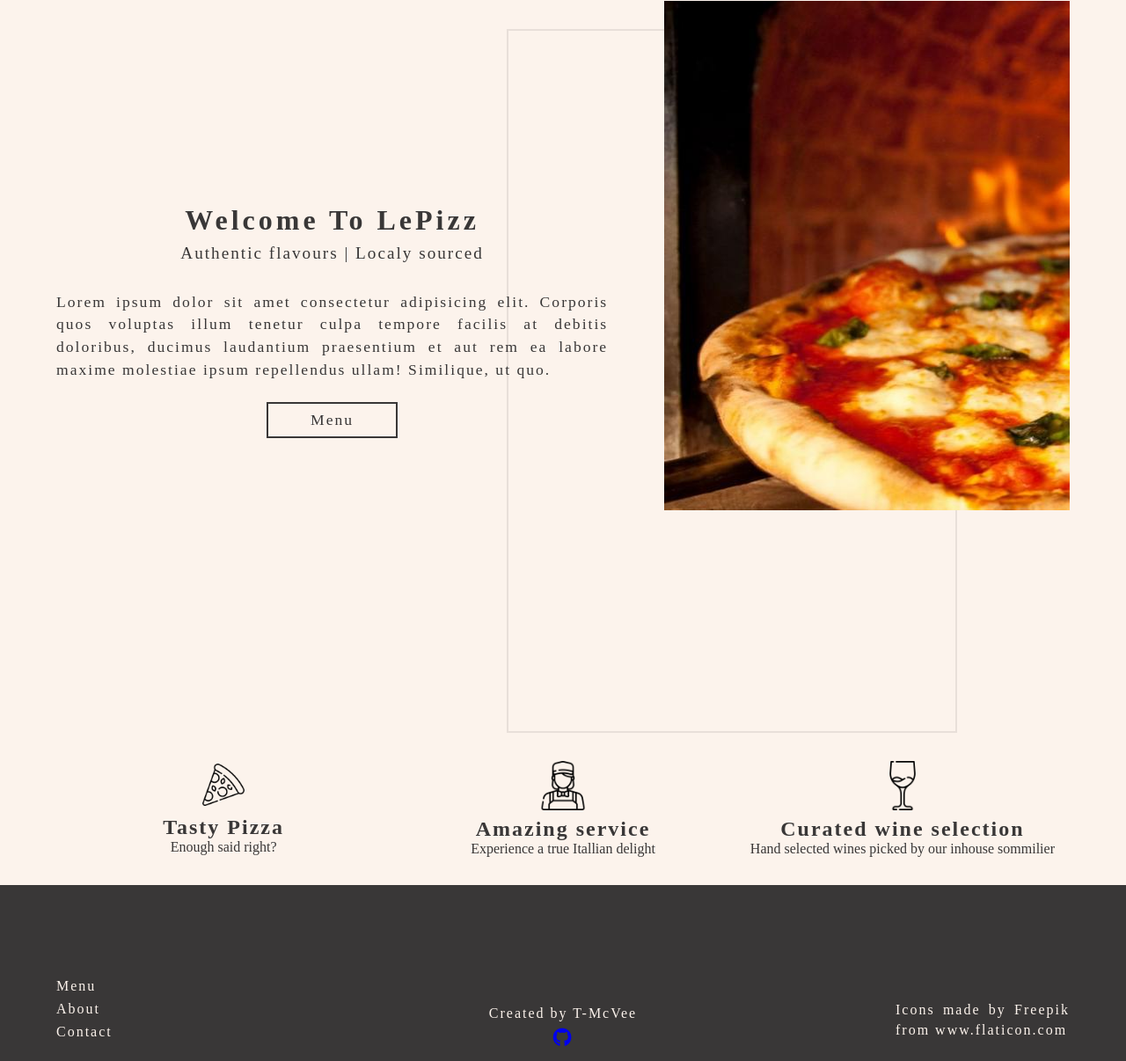
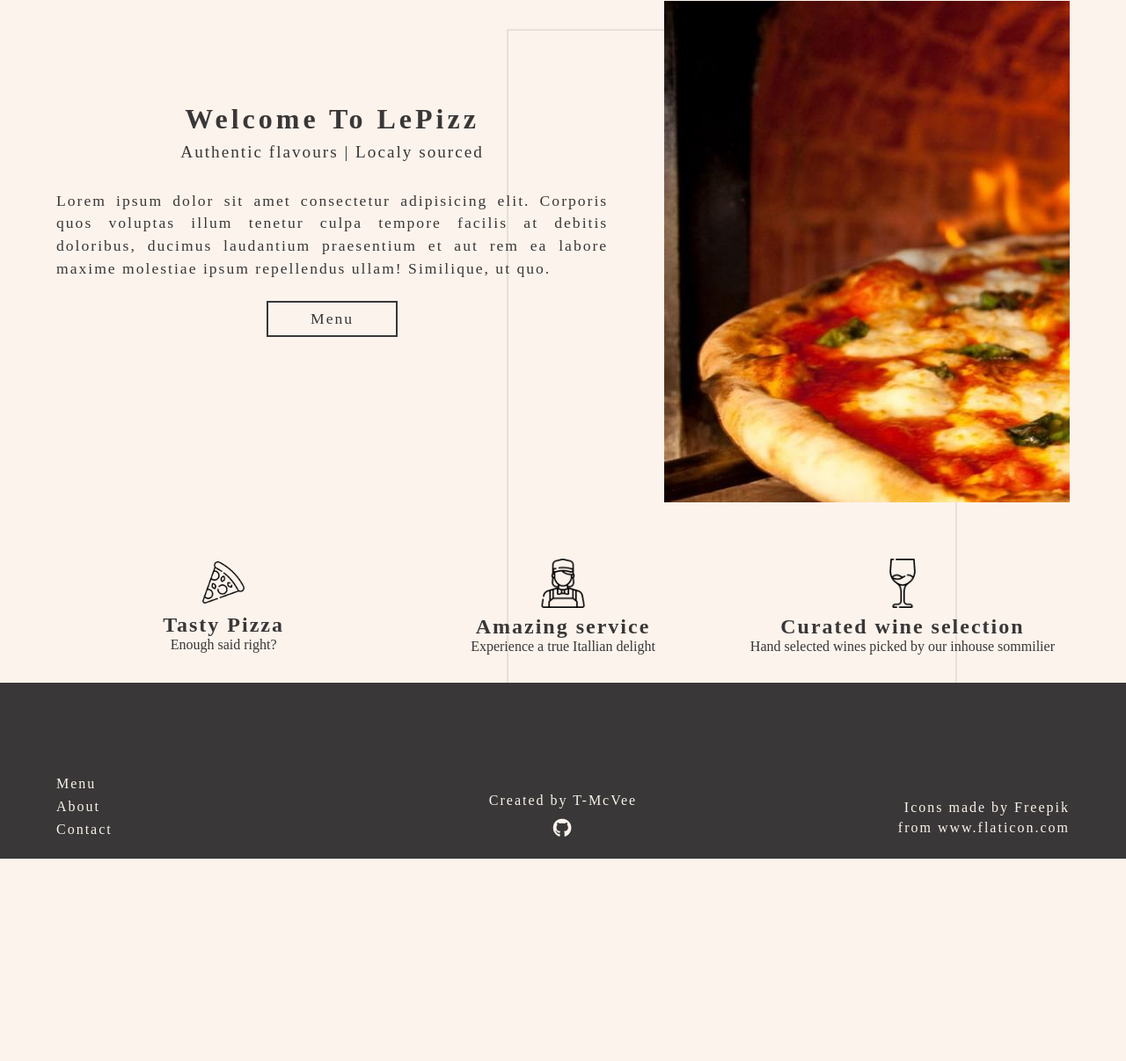
Before and after one commit to T-McVee/restaurant-page, a website built with webpack: page dist/index.html in a window 1280 px wide. Shown: the part 95-1301 px from the top of the page at 88% size. After the commit the page ends 1071 px from the top, so only its background shows below. Built offline with nearby package versions, Linux system fonts and the light colour scheme.

Commit message:
update footer

```diff
--- a/css/_home.scss
+++ b/css/_home.scss
@@ -14,6 +14,8 @@
     .col:first-child {
       display: flex;
       width: 60%;
+      height: calc(100vh - 6rem);
+      max-height: 570px;
       padding: 0 4rem 0 0;
       flex-direction: column;
       justify-content: center;
@@ -55,7 +57,6 @@
         color: $bg-color;
       }
     }
-
     .col:nth-child(2) {
       width: 40%;
       margin-top: 4rem;
@@ -63,7 +64,7 @@
       transition: transform 2s, opacity 0.8s;
       .img {
         width: 100%;
-        height: 100vh;
+        height: 570px;
         background-repeat: no-repeat;
       }
     }
--- a/css/main.scss
+++ b/css/main.scss
@@ -107,7 +107,7 @@
         }
       }
     }
-    span {
+    span, i {
       line-height: 1.4rem;
       margin: 0 0 0.5rem;
     }
@@ -121,8 +121,26 @@
       align-items: flex-end;
       span {
         width: 198px;
-        text-align: justify;
+        text-align: right;
       }
     }
   }
+  .col:nth-child(2) {
+    //flex-direction: row;
+    span {
+      margin: 0;
+    }
+    a {
+      color: $bg-color;
+      transition: transform 0.3s;
+      i {
+        padding: 0.5rem 0 0;
+      }
+    }
+    a:hover {
+      cursor: pointer;
+      color: darken($color: $bg-color, $amount: 15);
+      transform: scale(1.05);
+    }
+  }
 }
```
Also changed, not shown: css/main.css, 2 other files.
